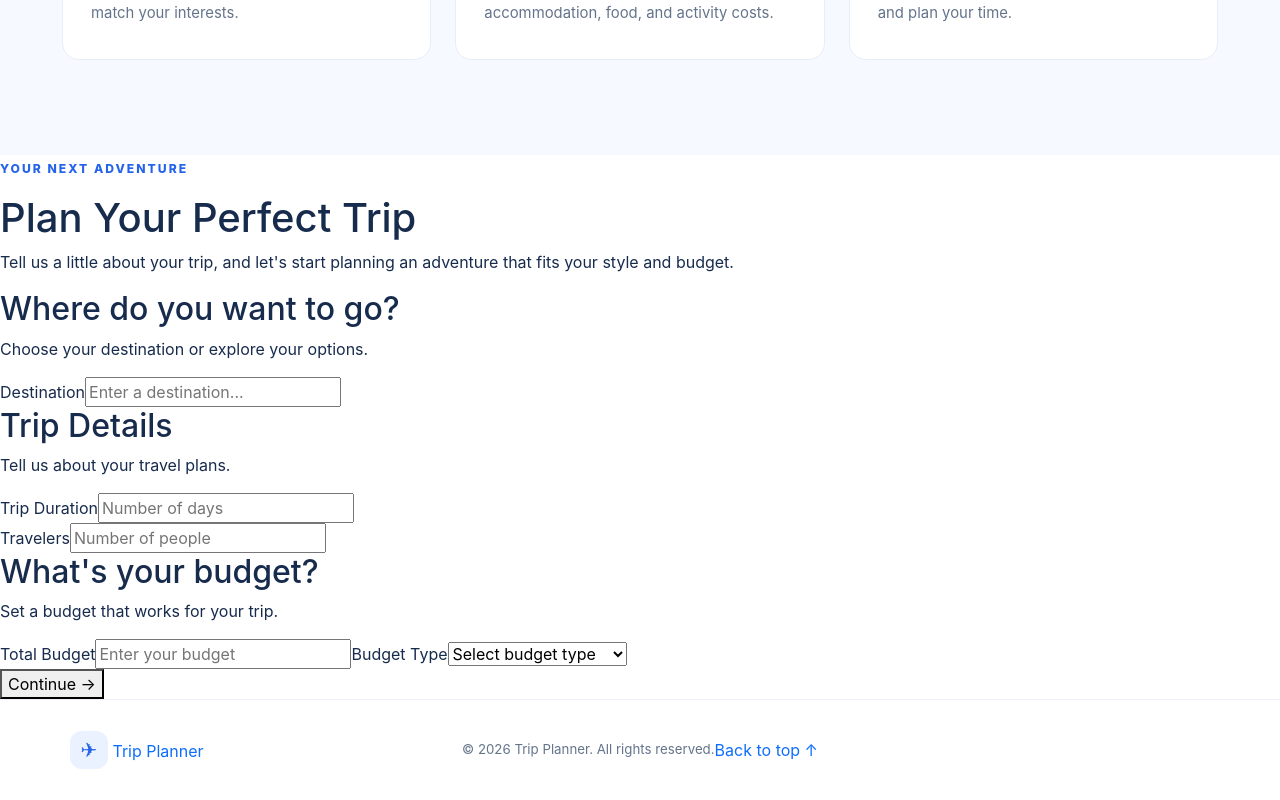
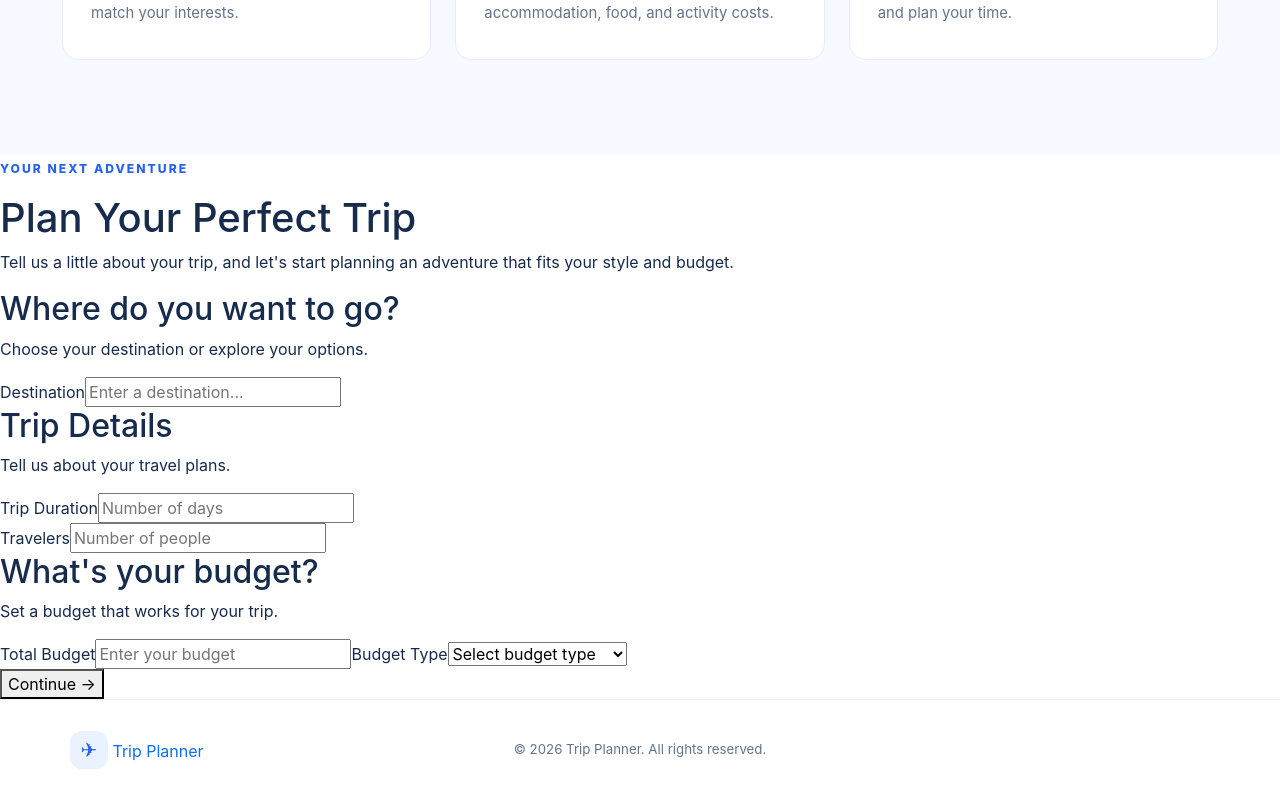
Before and after one commit to SalamShakhatreh/Trip-planner, a React app in the folder frontend/App/: page / in a window 1280 px wide. Shown: the part 1882-2682 px from the top of the page. Built offline with nearby package versions, Linux system fonts and the light colour scheme; the HTML template or start-up script is replaced by a standard one.

Commit message:
Update footer

```diff
--- a/frontend/App/src/components/Footer.jsx
+++ b/frontend/App/src/components/Footer.jsx
@@ -8,10 +8,6 @@ const Footer = () => {
         </a>
 
         <p>© {new Date().getFullYear()} Trip Planner. All rights reserved.</p>
-
-        <a href="#home" className="back-to-top">
-          Back to top ↑
-        </a>
       </div>
     </footer>
   )
```
